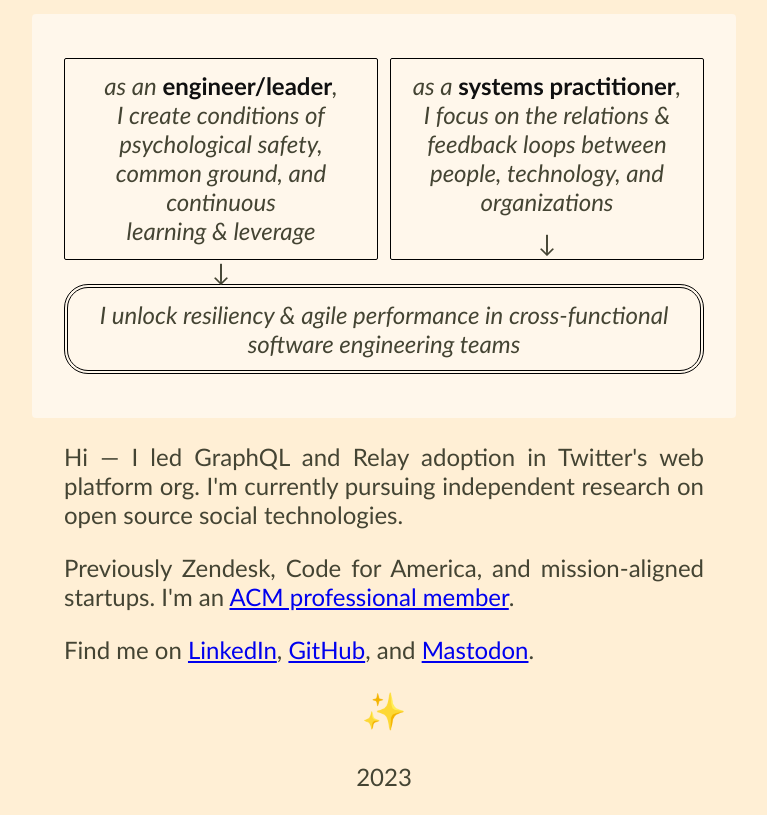
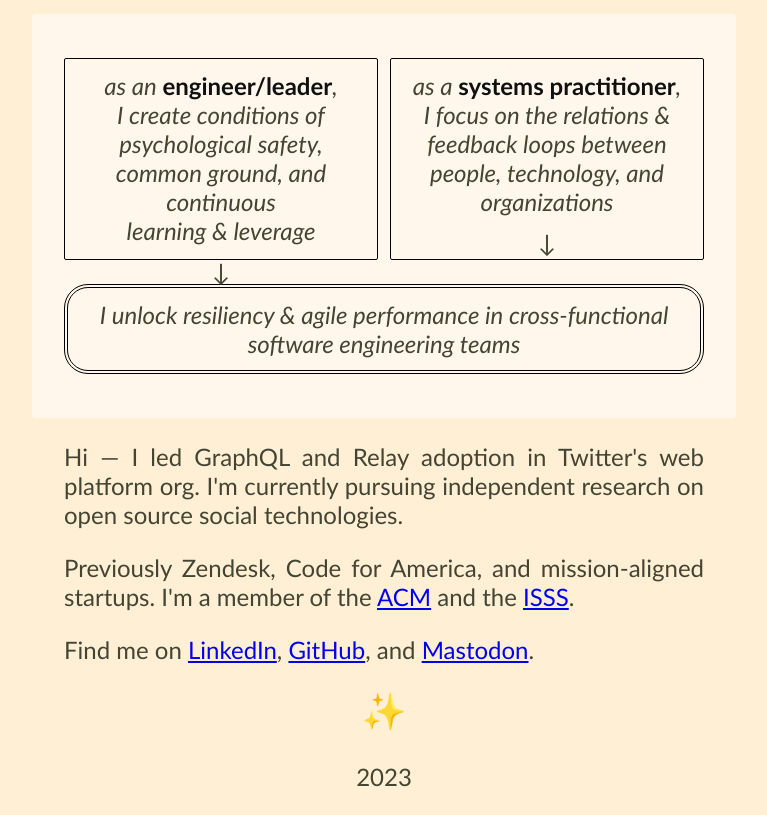
Before and after one commit to junosuarez/junosuarez.com, a plain HTML site: page index.html in a window 1280 px wide. Shown: the part 125-940 px from the top of the page, without its empty margins (256-1023 px from the left). Drawn offline with Linux system fonts and the light colour scheme.

Commit message:
Update index.html

```diff
--- a/index.html
+++ b/index.html
@@ -135,7 +135,7 @@
 
     <aside>
     <p>Hi &mdash; I led GraphQL and Relay adoption in Twitter's web platform org. I'm currently pursuing independent research on open&nbsp;source social technologies.
-      <p>Previously Zendesk, Code for America, and mission-aligned startups. I'm an <a href="https://member.acm.org/~junosuarez" rel="me noopener noreferrer">ACM professional member</a>.</p>
+      <p>Previously Zendesk, Code for America, and mission-aligned startups. I'm a member of the <a href="https://member.acm.org/~junosuarez" rel="me noopener noreferrer" title="Association for Computing Machinery">ACM</a> and the <a href="https://www.isss.org/" rel="nooopener noreferrer" title="International Society for the Systems Sciences">ISSS</a>.</p>
     <p class="contact">Find me on <a href="https://www.linkedin.com/in/pdxsuarez/" rel="me noopener noreferrer">LinkedIn</a>, <a href="https://github.com/junosuarez" rel="me noopener noreferrer">GitHub</a>, and <a href="https://hachyderm.io/@juno" rel="me noopener noreferrer">Mastodon</a>.</p>
       <p class="footer"><span class="emoji" aria-label="">✨</span><br/>2023</p>
     </aside>
```
